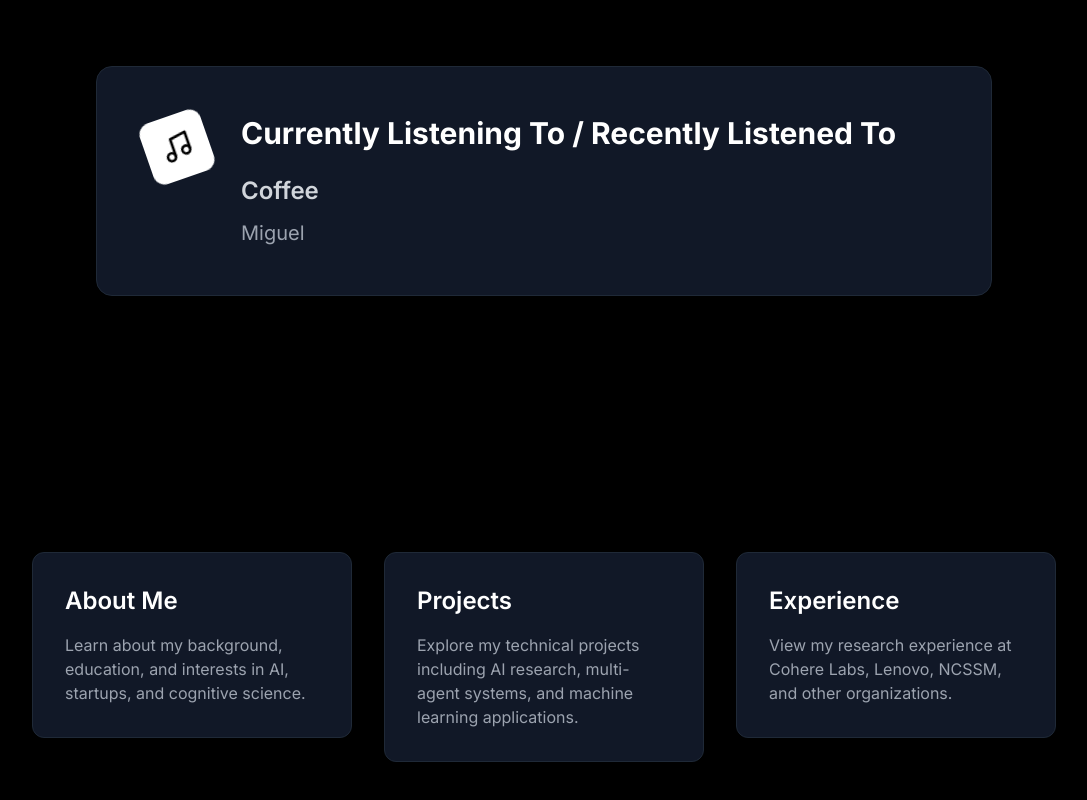
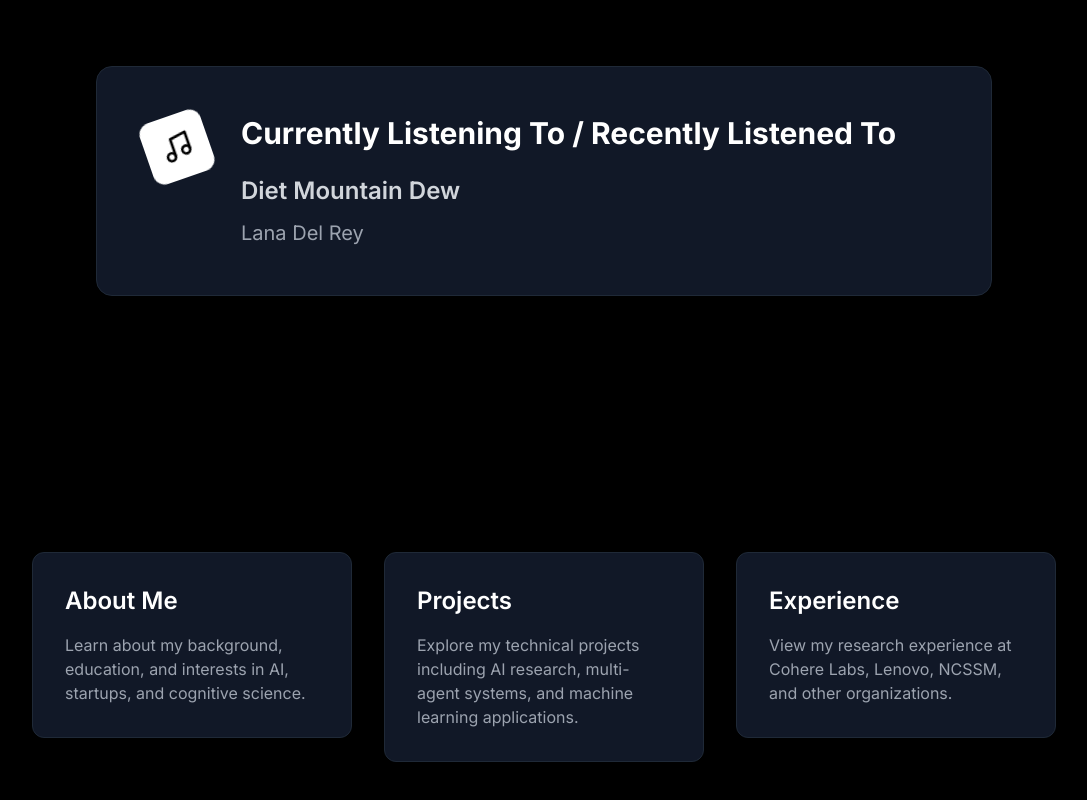
Before and after one commit to RehanMohammed985/personal, a Next.js app: page /personal/ in a window 1280 px wide. Shown: the part 1420-2220 px from the top of the page, without its empty margins (96-1183 px from the left). Built offline with nearby package versions, Linux system fonts and the light colour scheme.

Commit message:
Update currently listening to Diet Mountain Dew by Lana Del Rey

```diff
--- a/app/page.tsx
+++ b/app/page.tsx
@@ -3,17 +3,33 @@
 import { motion } from 'framer-motion'
 import { ArrowRight, Brain, Code, Zap, Globe, Music, Github, Linkedin, Twitter } from 'lucide-react'
 import Link from 'next/link'
+import { useState, useEffect } from 'react'
 
 export default function Home() {
+  const [currentlyListening, setCurrentlyListening] = useState({
+    song: "Coffee",
+    artist: "Miguel"
+  })
+
+  useEffect(() => {
+    // Fetch currently listening data from JSON file
+    fetch('/currently-listening.json')
+      .then(res => res.json())
+      .then(data => {
+        setCurrentlyListening({
+          song: data.song,
+          artist: data.artist
+        })
+      })
+      .catch(err => {
+        console.log('Could not fetch currently listening data, using default')
+      })
+  }, [])
+
   const currentActivity = {
     title: "Exploring Cognitive Science & Human Thinking",
     description: "Starting a new project exploring how cognitive architectures can enhance AI reasoning. I'll be diving into how models like ACT-R and SOAR can be integrated with neural networks to simulate human-like decision-making, memory, and problem-solving. The goal is to build a hybrid system that combines symbolic and sub-symbolic processing.",
     icon: Brain
-  }
-
-  const currentlyListening = {
-    song: "Coffee",
-    artist: "Miguel"
   }
 
   const socialLinks = [
--- /dev/null
+++ b/public/currently-listening.json
@@ -0,0 +1,4 @@
+{
+  "song": "Diet Mountain Dew",
+  "artist": "Lana Del Rey"
+}
```
